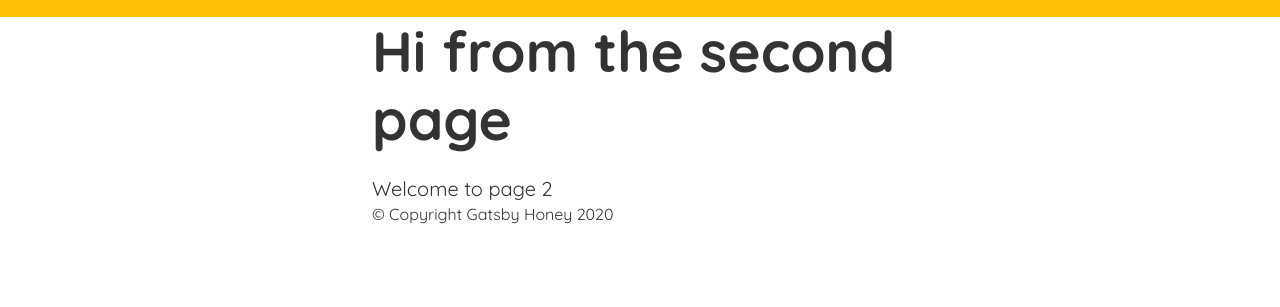
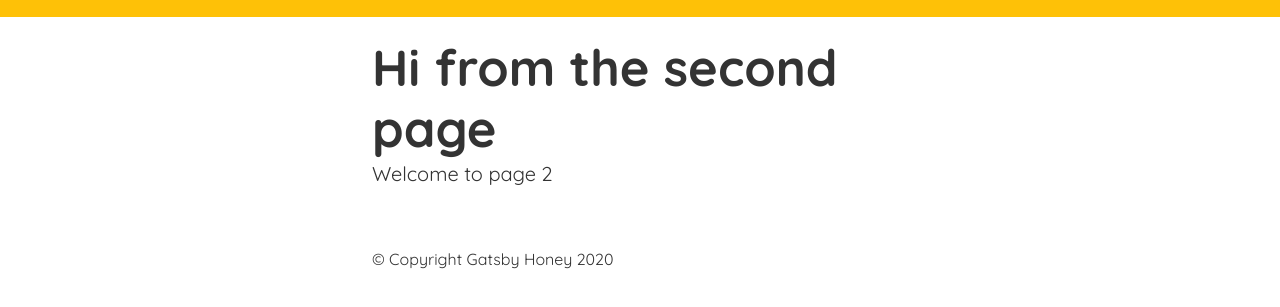
Before and after one commit to davshoward/gatsby-starter-honey, a Gatsby site: page /page-2 in a window 1280 px wide. Shown: the part 71-378 px from the top of the page. Built offline with nearby package versions, Linux system fonts and the light colour scheme; Gatsby itself is replaced by a stand-in of ours.

Commit message:
CSS variable updates

```diff
--- a/src/styles/base/foundation.css
+++ b/src/styles/base/foundation.css
@@ -24,7 +24,7 @@ html {
 
 body {
 	min-height: 100vh;
-	color: var(--font-color);
+	color: var(--color-base);
 	font-family: var(--font-base);
 	font-size: 1rem;
 	overflow-wrap: break-word;
@@ -72,7 +72,7 @@ small {
 ::-moz-selection,
 ::selection {
 	background-color: var(--selection-color);
-	color: var(--font-color);
+	color: var(--color-base);
 	text-shadow: none;
 }
 
--- a/src/styles/base/layout.css
+++ b/src/styles/base/layout.css
@@ -23,9 +23,19 @@ html {
 	overflow-x: hidden;
 }
 
-.rhythm {
+html[class*="modal-open"] {
+	position: relative;
+	height: 100%;
+
+	body {
+		overflow: hidden;
+		height: 100%;
+	}
+}
+
+.flow {
 	* + * {
-		margin-top: var(--rhythm-md);
+		margin-top: var(--spacing-md);
 	}
 
 	li + li,
@@ -42,7 +52,7 @@ html {
 
 .container {
 	margin: 0 auto;
-	padding: 0 var(--rhythm-md);
+	padding: 0 var(--spacing-md);
 	max-width: 36rem;
 
 	@media (--lg) {
--- a/src/styles/base/root.css
+++ b/src/styles/base/root.css
@@ -3,16 +3,30 @@
 @custom-media --lg (width >= 70em);
 @custom-media --xl (width >= 96em);
 @custom-media --xxl (width >= 120em);
+@custom-selector :--heading
+	h1,
+	h2,
+	h3,
+	h4,
+	h5,
+	h6,
+	.h1,
+	.h2,
+	.h3,
+	.h4,
+	.h5,
+	.h6;
 
 :root {
-	--rhythm-sm: 0.625rem;
-	--rhythm-md: 1.25rem;
-	--rhythm-lg: 2.5rem;
-	--rhythm-xl: 3.75rem;
-	--rhythm-xxl: 5rem;
+	--spacing-xs: 0.375rem;
+	--spacing-sm: 0.625rem;
+	--spacing-md: 1.25rem;
+	--spacing-lg: 2.5rem;
+	--spacing-xl: 3.75rem;
+	--spacing-xxl: 5rem;
 
 	--fluid-type-min-width: 25;
-	--fluid-type-max-width: 96;
+	--fluid-type-max-width: 120;
 
 	--transition-smooth: cubic-bezier(0.765, 0, 0.175, 1);
 
@@ -24,9 +38,9 @@
 
 	--color-grey-500: #333b44;
 
-	--font-color: #333333;
-	--heading-color: var(--font-color);
-	--link-color: var(--font-color);
+	--color-base: #333333;
+	--heading-color: var(--color-base);
+	--link-color: var(--color-base);
 
 	--outline-color: var(--color-orange-500);
 	--selection-color: var(--color-orange-500);
--- a/src/styles/base/typography.css
+++ b/src/styles/base/typography.css
@@ -76,16 +76,16 @@ ol {
 
 ul,
 ol {
-	padding-left: var(--rhythm-md);
+	padding-left: var(--spacing-md);
 
 	ul,
 	ol {
-		padding-left: var(--rhythm-md);
+		padding-left: var(--spacing-md);
 	}
 }
 
 blockquote {
 	position: relative;
 	font-style: italic;
-	padding-left: var(--rhythm-md);
+	padding-left: var(--spacing-md);
 }
--- a/src/styles/components/buttons.css
+++ b/src/styles/components/buttons.css
@@ -7,7 +7,7 @@
 	text-align: center;
 	white-space: normal;
 	margin: 0;
-	padding: var(--rhythm-sm) var(--rhythm-md);
+	padding: var(--spacing-sm) var(--spacing-md);
 	font-size: 1rem;
 	line-height: 1.2;
 	border: 1px solid transparent;
@@ -37,6 +37,6 @@
 
 	.icon {
 		color: inherit;
-		margin-left: var(--rhythm-sm);
+		margin-left: var(--spacing-sm);
 	}
 }
--- a/src/styles/components/content.css
+++ b/src/styles/components/content.css
@@ -1,6 +1,6 @@
 .section-padding {
-	padding-top: var(--base-padding);
-	padding-bottom: var(--base-padding);
+	padding-top: var(--spacing-md);
+	padding-bottom: var(--spacing-md);
 
 	@media (--lg) {
 		padding-top: 3vw;
--- a/src/styles/components/footer.css
+++ b/src/styles/components/footer.css
@@ -1,3 +1,3 @@
 .footer {
-	padding: var(--double-padding) 0;
+	padding: var(--spacing-lg) 0;
 }
--- a/src/styles/components/header.css
+++ b/src/styles/components/header.css
@@ -4,10 +4,10 @@
 	margin: 0 auto;
 	z-index: 7;
 	background: var(--color-yellow-500);
-	padding: var(--rhythm-md) 0;
+	padding: var(--spacing-md) 0;
 
 	@media (--md) {
-		padding: var(--rhythm-md);
+		padding: var(--spacing-md);
 	}
 
 	a:not(.logo) {
@@ -25,7 +25,7 @@
 	flex: 0 1 auto;
 	display: flex;
 	align-items: center;
-	margin-right: var(--rhythm-md);
+	margin-right: var(--spacing-md);
 	font-size: 1.5rem;
 	text-decoration: none;
 	font-weight: 700;
```
